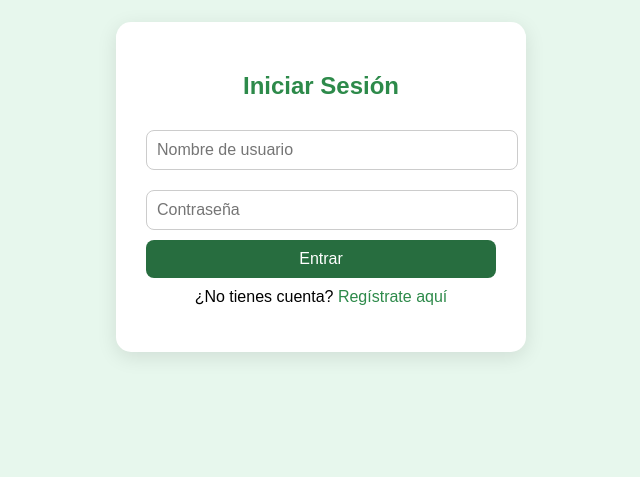
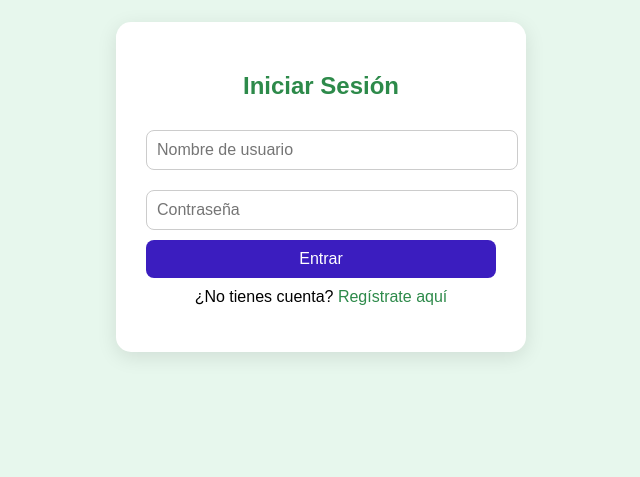
Before and after one commit to lfelipeep/FinanceKids, a Django app: page / in a window 1280 px wide, with the pointer over the restyled element. Shown: the part 221-698 px from the top of the page, without its empty margins (319-959 px from the left). Run offline with Django 5.2, Linux system fonts and the light colour scheme.

Commit message:
prueba colores2

```diff
--- a/core/templates/login.html
+++ b/core/templates/login.html
@@ -44,7 +44,7 @@
             cursor: pointer;
         }
         button:hover {
-            background: #276d3f;
+            background: #3b1dbfff;
         }
         p {
             margin-top: 10px;
```
